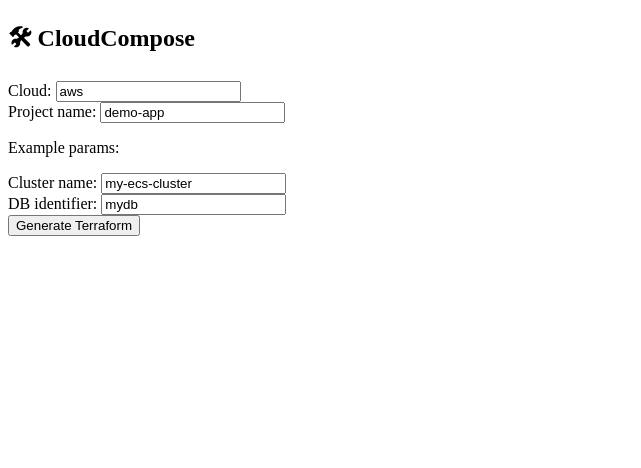
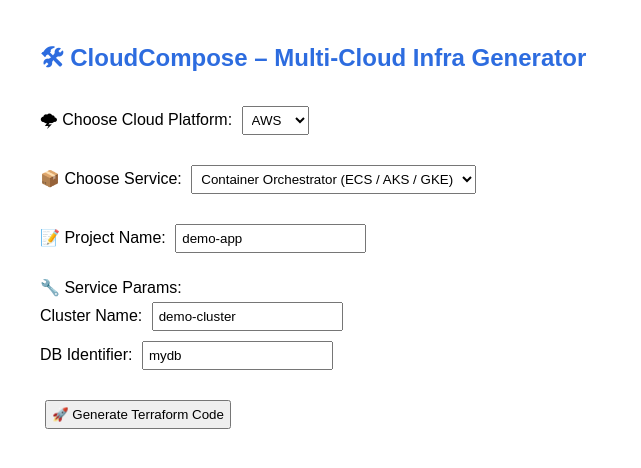
Before and after one commit to kiranerella/CloudCompose, a FastAPI app: page / in a window 1280 px wide. Shown: the top 468 px of the page, without its empty margins (0-641 px from the left). Run offline with FastAPI, Linux system fonts and the light colour scheme.

Commit message:
feat: initial CloudCompose MVP with FastAPI UI and dynamic multi-cloud Terraform codegen
- Added FastAPI app with Jinja2-based UI for cloud and service selection
- Dynamic form input handling to generate Terraform main.tf using service catalog mappings
- Supports AWS, Azure, GCP container orchestrators with modular terraform codegen
- Clean UI with dropdowns for cloud and service selection
- Template structure for easy extensibility
- Added git commit and push logic (pending integration)
- Updated requirements with FastAPI, Jinja2, and uvicorn

This commit sets the foundation for iterative multi-cloud infrastructure automation.

```diff
--- a/codegen-api/main.py
+++ b/codegen-api/main.py
@@ -2,6 +2,7 @@ from fastapi import FastAPI, Form, Request
 from fastapi.responses import HTMLResponse
 from fastapi.templating import Jinja2Templates
 from utils import generate_main_tf
+# optionally: from utils import commit_and_push
 
 app = FastAPI()
 templates = Jinja2Templates(directory="templates")
@@ -15,22 +16,36 @@ def form_post(
     request: Request,
     cloud: str = Form(...),
     project_name: str = Form(...),
+    service_type: str = Form(...),
     cluster_name: str = Form(...),
     db_identifier: str = Form(...)
 ):
+    services = []
+    if service_type == "container_orchestrator":
+        services.append({
+            "type": "container_orchestrator",
+            "params": { "cluster_name": cluster_name }
+        })
+    elif service_type == "managed_postgres_db":
+        services.append({
+            "type": "managed_postgres_db",
+            "params": {
+                "db_identifier": db_identifier,
+                "instance_class": "db.t3.medium",
+                "username": "admin",
+                "password": "secret"
+            }
+        })
+
     user_input = {
         "cloud": cloud,
         "project_name": project_name,
-        "services": [
-            {
-                "type": "container_orchestrator",
-                "params": { "cluster_name": cluster_name }
-            },
-            {
-                "type": "managed_postgres_db",
-                "params": { "db_identifier": db_identifier, "instance_class": "db.t3.medium", "username": "admin", "password": "secret" }
-            }
-        ]
+        "services": services
     }
+
     tf_code = generate_main_tf(user_input)
+
+    # Optionally:
+    # commit_and_push(os.getcwd(), "infra", f"feat: add {service_type} on {cloud}")
+
     return templates.TemplateResponse("result.html", {"request": request, "tf_code": tf_code})
--- a/codegen-api/requirements.txt
+++ b/codegen-api/requirements.txt
@@ -2,3 +2,4 @@ fastapi
 uvicorn
 pydantic
 jinja2
+gitpython
--- a/codegen-api/templates/index.html
+++ b/codegen-api/templates/index.html
@@ -1,15 +1,46 @@
 <!DOCTYPE html>
 <html>
-<head><title>CloudCompose</title></head>
+<head>
+  <title>CloudCompose</title>
+  <style>
+    body { font-family: sans-serif; margin: 40px; }
+    h2 { color: #2d6cdf; }
+    select, input, button { margin: 5px; padding: 5px; }
+    .section { margin-bottom: 20px; }
+  </style>
+</head>
 <body>
-  <h2>🛠 CloudCompose</h2>
+  <h2>🛠 CloudCompose – Multi‑Cloud Infra Generator</h2>
   <form method="post" action="/generate">
-    Cloud: <input name="cloud" value="aws"><br>
-    Project name: <input name="project_name" value="demo-app"><br>
-    <p>Example params:</p>
-    Cluster name: <input name="cluster_name" value="my-ecs-cluster"><br>
-    DB identifier: <input name="db_identifier" value="mydb"><br>
-    <button type="submit">Generate Terraform</button>
+    <div class="section">
+      <label>🌩 Choose Cloud Platform:</label>
+      <select name="cloud">
+        <option value="aws">AWS</option>
+        <option value="azure">Azure</option>
+        <option value="gcp">GCP</option>
+      </select>
+    </div>
+
+    <div class="section">
+      <label>📦 Choose Service:</label>
+      <select name="service_type">
+        <option value="container_orchestrator">Container Orchestrator (ECS / AKS / GKE)</option>
+        <option value="managed_postgres_db">Managed Postgres DB</option>
+      </select>
+    </div>
+
+    <div class="section">
+      <label>📝 Project Name:</label>
+      <input name="project_name" value="demo-app">
+    </div>
+
+    <div class="section">
+      <label>🔧 Service Params:</label><br>
+      Cluster Name: <input name="cluster_name" value="demo-cluster"><br>
+      DB Identifier: <input name="db_identifier" value="mydb">
+    </div>
+
+    <button type="submit">🚀 Generate Terraform Code</button>
   </form>
 </body>
 </html>
```
Also changed, not shown: service-catalog/azure/aks/README.md (added), service-catalog/gcp/gke/README.md (added), 6 other files.
